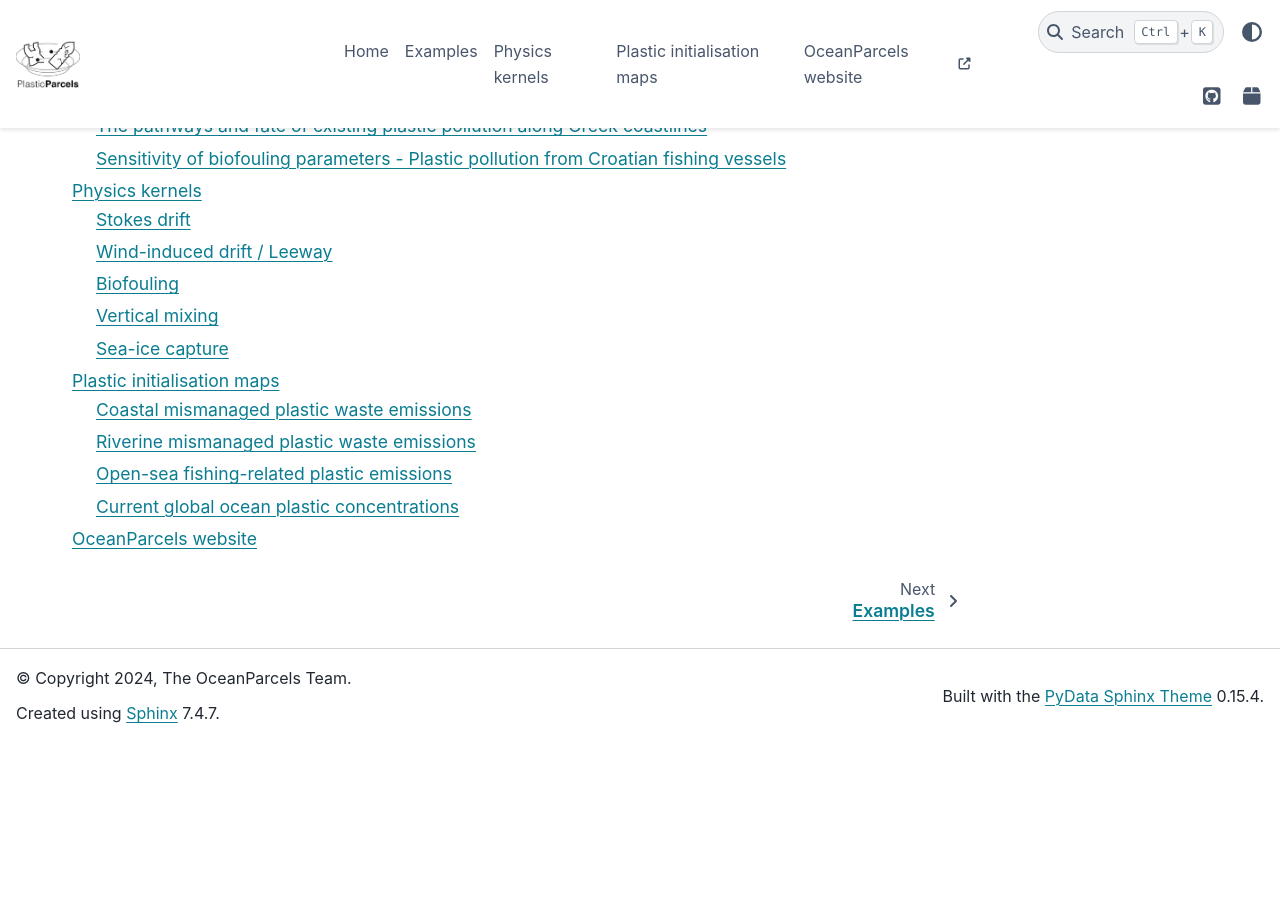
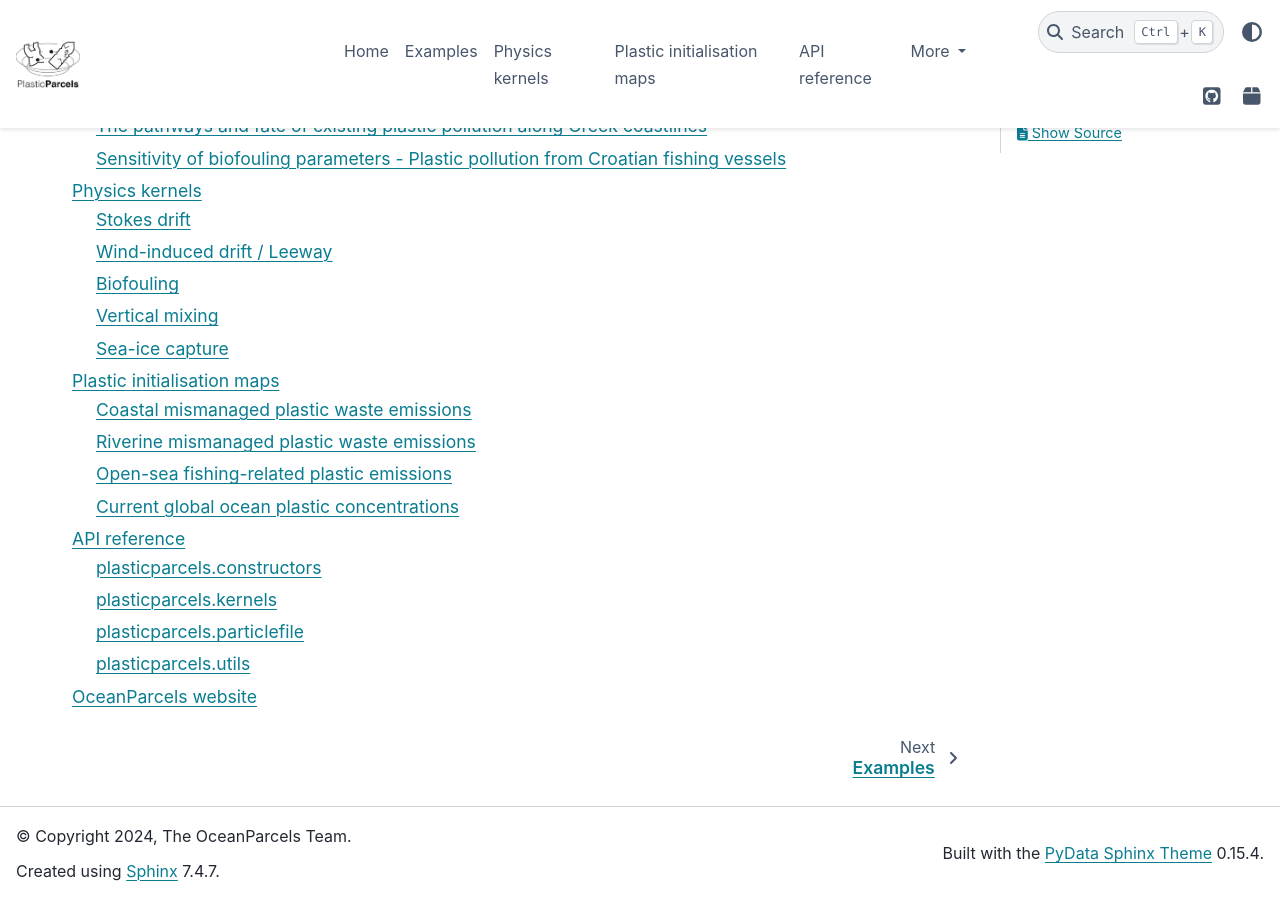
Before and after one commit to fanqi203/plasticparcels, a Sphinx documentation site: the page built from docs/index.rst, in a window 1280 px wide and 900 px high, scrolled down 1149 px. Built offline with Sphinx 7.4.7 and the PyData theme 0.15.4, drawn with Linux system fonts in a browser that asks for light colours; pages that are not in the unit, such as notebooks, are missing from menus; the version number could not be read and is left out; before the commit the page ends 1891 px from its top, so only the background shows below that.

Commit message:
Build API documentation
Also bugfix broken github link resolver

```diff
--- a/docs/conf.py
+++ b/docs/conf.py
@@ -12,6 +12,10 @@
 import sys
 import warnings
 
+sys.path.insert(0, os.path.abspath('..')) # Allow to find `plasticparcels` package
+
+import plasticparcels
+
 project = 'plasticparcels'
 copyright = f'{datetime.datetime.now().year}, The OceanParcels Team'
 author = 'The OceanParcels Team'
@@ -19,7 +23,6 @@
 # -- General configuration ---------------------------------------------------
 # https://www.sphinx-doc.org/en/master/usage/configuration.html#general-configuration
 
-extensions = []
 
 templates_path = ['_templates']
 exclude_patterns = ['_build', 'Thumbs.db', '.DS_Store']
@@ -78,6 +81,7 @@
     "myst_parser",
     "nbsphinx",
     "numpydoc",
+    'sphinx.ext.autosummary',
 ]
 
 myst_enable_extensions = ["dollarmath", "amsmath"]
@@ -130,12 +134,12 @@
     else:
         linespec = ""
 
-    fn = os.path.relpath(fn, start=os.path.dirname(parcels.__file__))
+    fn = os.path.relpath(fn, start=os.path.dirname(plasticparcels.__file__))
 
-    if "-" in parcels.__version__:
-        return f"https://github.com/OceanParcels/plasticparcels/blob/master/parcels/{fn}{linespec}"
+    if "-" in plasticparcels.__version__:
+        return f"https://github.com/OceanParcels/plasticparcels/blob/master/plasticparcels/{fn}{linespec}"
     else:
         return (
             f"https://github.com/OceanParcels/plasticparcels/blob/"
-            f"{parcels.__version__}/parcels/{fn}{linespec}"
+            f"{plasticparcels.__version__}/plasticparcels/{fn}{linespec}"
         )
--- a/docs/environment_docs.yml
+++ b/docs/environment_docs.yml
@@ -27,7 +27,7 @@
   - numpydoc
   - nbsphinx
   - sphinx<6
-  - pandoc>1.12.1,<3
+  - pandoc>3,<4
   - pydata-sphinx-theme
   - sphinx-autobuild
   - myst-parser
--- a/docs/index.rst
+++ b/docs/index.rst
@@ -48,4 +48,5 @@
    Examples <examples>
    Physics kernels <physicskernels>
    Plastic initialisation maps <initialisationmaps>
+   API reference <reference>
    OceanParcels website <https://oceanparcels.org/>
```
Also changed, not shown: docs/reference.rst (added, +33 -0 lines), .readthedocs.yaml, 1 other file.
